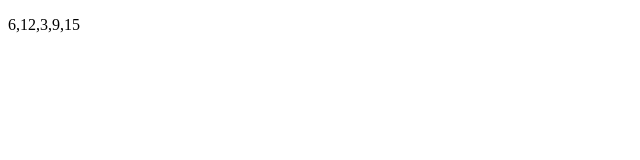
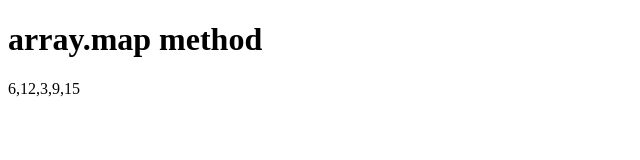
Before and after one commit to Ishardev2000/MY-JAVASCRIPT-FILE., a plain HTML site: page javascript.html in a window 1280 px wide. Shown: the whole page, without its empty margins (0-640 px from the left). Drawn offline with Linux system fonts and the light colour scheme.

Commit message:
ARRAY 2 IN JS
MY JAVASCRIPT ARRAY 2 FILES.

```diff
--- a/javascript.html
+++ b/javascript.html
@@ -5,10 +5,11 @@
     <meta charset="UTF-8">
     <meta http-equiv="X-UA-Compatible" content="IE=edge">
     <meta name="viewport" content="width=device-width, initial-scale=1.0">
-    <title>array .map method</title>
+    <title>array.map method</title>
 </head>
 
 <body>
+    <h1>array.map method</h1>
     <p id="softwerengineer"></p>
     <script>
 
```
